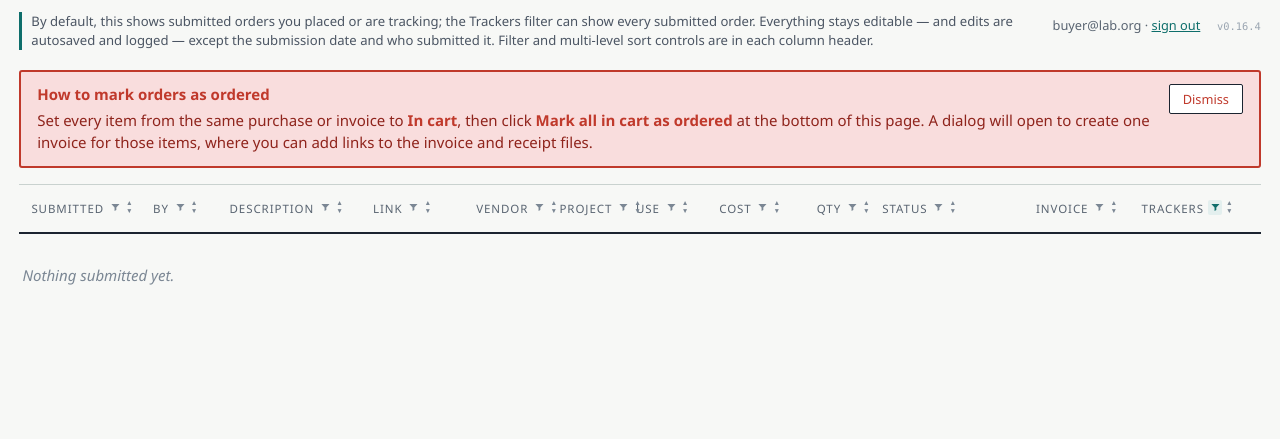
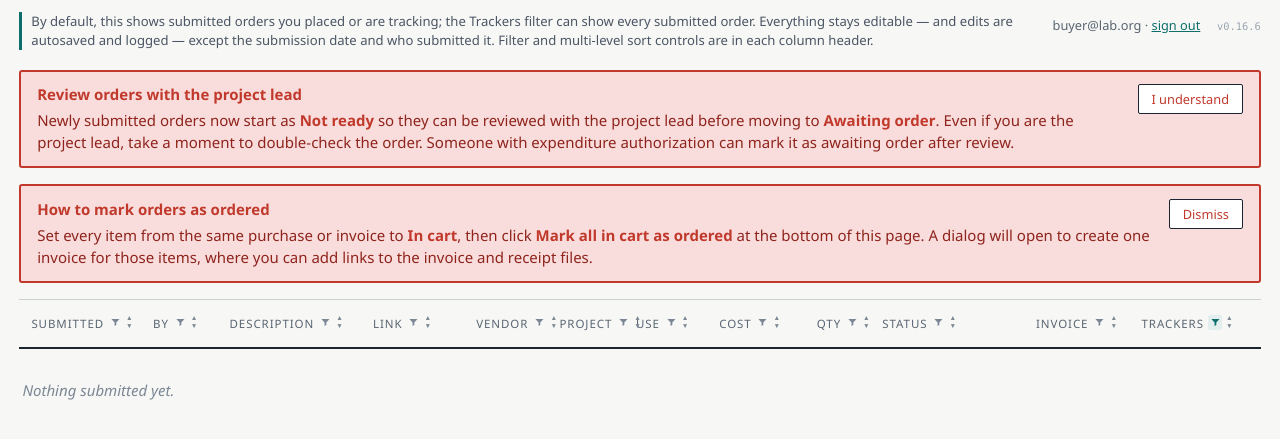
Before and after one commit to jmfrancklab/orderapp, a Flask app: page /submitted in a window 1280 px wide. Shown: the part 47-486 px from the top of the page. Run offline with Flask 3, Linux system fonts and the light colour scheme; the visitor is signed in with stand-in values (Sample User, id 1); data that the repository does not hold is empty.

Commit message:
add permissions

```diff
--- a/app.py
+++ b/app.py
@@ -25,7 +25,11 @@ BASE_DIR = os.path.dirname(os.path.abspath(__file__))
 DB_PATH = os.path.join(BASE_DIR, "orders.db")
 
 # Increment this (major.minor.patch) whenever you deploy a meaningful change.
-__version__ = "0.16.4"
+__version__ = "0.16.6"
+
+EXPENDITURE_PERMISSION_MESSAGE = (
+    "you need to to review this with the project lead, so they can mark it as awaiting order"
+)
 
 INVOICE_REIMBURSEMENT_DEFAULT = "madhur cc"
 INVOICE_REIMBURSEMENT_CHOICES = (
@@ -312,7 +316,7 @@ def api_order_from_capture():
     cur = db.execute(
         "INSERT INTO orders (user_email, description, link, vendor_id, project_id, cost,"
         " order_status) VALUES (?,?,?,?,?,?,?)",
-        (email, desc, link, vendor_id, project_id, cost, "awaiting order"))
+        (email, desc, link, vendor_id, project_id, cost, "not ready"))
     db.commit()
     return jsonify(ok=True, order_id=cur.lastrowid)
 
@@ -483,7 +487,7 @@ def init_db():
         cost TEXT NOT NULL DEFAULT '',
         quantity INTEGER NOT NULL DEFAULT 1,
         status TEXT NOT NULL DEFAULT 'draft',         -- 'draft' | 'submitted'
-        order_status TEXT NOT NULL DEFAULT 'awaiting order',-- fulfillment status
+        order_status TEXT NOT NULL DEFAULT 'not ready',-- fulfillment status
         invoice_id INTEGER REFERENCES invoices(id) ON DELETE SET NULL,
         submitted_at TEXT                             -- locked after submission
     );
@@ -506,7 +510,9 @@ def init_db():
         id INTEGER PRIMARY KEY,
         email TEXT NOT NULL UNIQUE,
         added_by TEXT NOT NULL DEFAULT 'system',
-        added_at TEXT NOT NULL
+        added_at TEXT NOT NULL,
+        is_admin INTEGER NOT NULL DEFAULT 0,
+        expenditure_authorization INTEGER NOT NULL DEFAULT 0
     );
     CREATE TABLE IF NOT EXISTS blocked_ips (
         id INTEGER PRIMARY KEY,
@@ -523,12 +529,29 @@ def init_db():
         detail TEXT NOT NULL DEFAULT ''
     );
     """)
+    # TEMPORARY admin bootstrap migration: remove after deployment (AGENTS.md).
+    # Grant existing users access only when introducing the column; restarting
+    # must never restore permissions that an admin has revoked.
+    db.execute("BEGIN IMMEDIATE")
+    if "is_admin" not in {
+        row[1] for row in db.execute("PRAGMA table_info(allowed_emails)")
+    }:
+        db.execute("ALTER TABLE allowed_emails ADD COLUMN is_admin INTEGER NOT NULL DEFAULT 0")
+        db.execute("UPDATE allowed_emails SET is_admin = 1")
+    # TEMPORARY expenditure bootstrap migration: remove after deployment (AGENTS.md).
+    if "expenditure_authorization" not in {
+        row[1] for row in db.execute("PRAGMA table_info(allowed_emails)")
+    }:
+        db.execute("ALTER TABLE allowed_emails ADD COLUMN expenditure_authorization INTEGER NOT NULL DEFAULT 0")
+        db.execute("UPDATE allowed_emails SET expenditure_authorization = 1")
+    db.commit()
+
     # Column-level migrations (idempotent — exception = already exists)
     for stmt in [
         "ALTER TABLE order_history ADD COLUMN table_name TEXT NOT NULL DEFAULT 'orders'",
         "ALTER TABLE vendors ADD COLUMN address TEXT DEFAULT ''",
         "ALTER TABLE orders ADD COLUMN cost TEXT NOT NULL DEFAULT ''",
-        "ALTER TABLE orders ADD COLUMN order_status TEXT NOT NULL DEFAULT 'awaiting order'",
+        "ALTER TABLE orders ADD COLUMN order_status TEXT NOT NULL DEFAULT 'not ready'",
         "ALTER TABLE orders ADD COLUMN quantity INTEGER NOT NULL DEFAULT 1",
         "ALTER TABLE orders ADD COLUMN invoice_id INTEGER REFERENCES invoices(id) ON DELETE SET NULL",
         "ALTER TABLE invoices ADD COLUMN tracking_info TEXT NOT NULL DEFAULT ''",
@@ -1301,6 +1324,32 @@ def current_user():
     return session.get("email")
 
 
+def current_user_is_admin(db):
+    row = db.execute(
+        "SELECT is_admin FROM allowed_emails WHERE email = ?", (current_user(),)
+    ).fetchone()
+    return bool(row and row["is_admin"])
+
+
+def can_add_tracker_user(db, email):
+    return current_user_is_admin(db) or db.execute(
+        "SELECT 1 FROM allowed_emails WHERE email = ?", (email,)
+    ).fetchone() is not None
+
+
+def can_authorize_expenditure(db):
+    row = db.execute(
+        "SELECT expenditure_authorization FROM allowed_emails WHERE email = ?",
+        (current_user(),),
+    ).fetchone()
+    return bool(row and row["expenditure_authorization"])
+
+
+def expenditure_permission_denied():
+    return jsonify(error=EXPENDITURE_PERMISSION_MESSAGE,
+                   code="expenditure_authorization_required"), 403
+
+
 def login_required(view):
     from functools import wraps
 
@@ -1541,7 +1590,7 @@ def new_row():
     project_id = last["project_id"] if last else None
     db.execute(
         "INSERT INTO orders (user_email, project_id, order_status) VALUES (?,?,?)",
-        (email, project_id, "awaiting order"),
+        (email, project_id, "not ready"),
     )
     db.commit()
     return redirect(url_for("orders"))
@@ -1585,13 +1634,16 @@ def api_delete_order(oid):
 def submit_orders():
     db = get_db()
     ts = now_iso()
-    ids = [r["id"] for r in db.execute(
-        "SELECT id FROM orders WHERE user_email = ? AND status = 'draft'",
-        (current_user(),))]
-    for oid in ids:
-        log_change(db, oid, "status", "draft", "submitted")
+    drafts = db.execute(
+        "SELECT id, order_status FROM orders WHERE user_email = ? AND status = 'draft'",
+        (current_user(),)).fetchall()
+    ids = [row["id"] for row in drafts]
+    for row in drafts:
+        log_change(db, row["id"], "status", "draft", "submitted")
+        if row["order_status"] != "not ready":
+            log_change(db, row["id"], "order_status", row["order_status"], "not ready")
     db.execute(
-        "UPDATE orders SET status = 'submitted', order_status = 'awaiting order', submitted_at = ? "
+        "UPDATE orders SET status = 'submitted', order_status = 'not ready', submitted_at = ? "
         "WHERE user_email = ? AND status = 'draft'",
         (ts, current_user()))
     log_event(db, "orders_submitted", f"{len(ids)} order{'s' if len(ids) != 1 else ''} submitted")
@@ -1695,6 +1747,8 @@ def update_vendor(vid):
 def users():
     db = get_db()
     if request.method == "POST":
+        if not current_user_is_admin(db):
+            return "ERROR -- you do not have permissions to add a user!", 403
         email = request.form.get("email", "").strip().lower()
         if EMAIL_RE.match(email):
             cur = db.execute(
@@ -1708,7 +1762,47 @@ def users():
     emails = db.execute("SELECT * FROM allowed_emails ORDER BY added_at DESC").fetchall()
     blocked = db.execute("SELECT * FROM blocked_ips ORDER BY blocked_at DESC").fetchall()
     return render_template("users.html", tab="users", emails=emails, blocked=blocked,
-                           threshold=_IP_BLOCK_THRESHOLD)
+                           threshold=_IP_BLOCK_THRESHOLD,
+                           can_manage_admin=current_user_is_admin(db))
+
+
+@app.route("/users/<int:uid>/admin", methods=["POST"])
+@login_required
+def update_user_admin(uid):
+    db = get_db()
+    if not current_user_is_admin(db):
+        return "ERROR -- you do not have permissions to change admin status!", 403
+    row = db.execute("SELECT is_admin FROM allowed_emails WHERE id = ?", (uid,)).fetchone()
+    if row is None:
+        return "User not found", 404
+    is_admin = 1 if request.form.get("is_admin") == "1" else 0
+    db.execute("UPDATE allowed_emails SET is_admin = ? WHERE id = ?", (is_admin, uid))
+    if row["is_admin"] != is_admin:
+        log_change(db, uid, "is_admin", row["is_admin"], is_admin,
+                   table_name="allowed_emails")
+    db.commit()
+    return redirect(url_for("users"))
+
+
+@app.route("/users/<int:uid>/expenditure-authorization", methods=["POST"])
+@login_required
+def update_user_expenditure_authorization(uid):
+    db = get_db()
+    if not current_user_is_admin(db):
+        return "ERROR -- you do not have permissions to change expenditure authorization!", 403
+    row = db.execute(
+        "SELECT expenditure_authorization FROM allowed_emails WHERE id = ?", (uid,)
+    ).fetchone()
+    if row is None:
+        return "User not found", 404
+    allowed = 1 if request.form.get("expenditure_authorization") == "1" else 0
+    db.execute("UPDATE allowed_emails SET expenditure_authorization = ? WHERE id = ?",
+               (allowed, uid))
+    if row["expenditure_authorization"] != allowed:
+        log_change(db, uid, "expenditure_authorization",
+                   row["expenditure_authorization"], allowed, table_name="allowed_emails")
+    db.commit()
+    return redirect(url_for("users"))
 
 
 @app.route("/users/<int:uid>/remove", methods=["POST"])
@@ -1843,6 +1937,11 @@ def api_patch_vendor(vid):
 def projects():
     db = get_db()
     if request.method == "POST":
+        if not current_user_is_admin(db):
+            return render_template(
+                "projects.html", tab="projects", projects=fetch_projects(db),
+                error="ERROR -- you do not have permissions to create a project!",
+            ), 403
         name = request.form.get("name", "").strip()
         if name:
             db.execute("INSERT OR IGNORE INTO projects (name, notes) VALUES (?,?)",
@@ -1957,6 +2056,8 @@ def api_bulk_update_orders():
     if status_requested:
         if order_status not in ORDER_STATUSES:
             return jsonify(error="invalid order status"), 400
+        if order_status != "not ready" and not can_authorize_expenditure(db):
+            return expenditure_permission_denied()
         if order_status == "ordered":
             return jsonify(
                 error="orders can only be marked ordered from the in-cart action"
@@ -1965,6 +2066,8 @@ def api_bulk_update_orders():
     tracker_email = str(data.get("tracker_email") or "").strip().lower()
     if tracker_requested and not EMAIL_RE.match(tracker_email):
         return jsonify(error="invalid tracker email"), 400
+    if tracker_requested and not can_add_tracker_user(db, tracker_email):
+        return jsonify(error="ERROR -- you do not have permissions to add a user!"), 403
     if not (project_requested or status_requested or tracker_requested):
         return jsonify(error="choose at least one change"), 400
 
@@ -2035,9 +2138,11 @@ def api_save(oid):
 
     data = request.get_json(silent=True) or {}
     requested_status = data.get("order_status")
-    if requested_status is not None:
+    if "order_status" in data:
         if requested_status not in ORDER_STATUSES:
             return jsonify(error="invalid order status"), 400
+        if requested_status != "not ready" and not can_authorize_expenditure(db):
+            return expenditure_permission_denied()
         if requested_status == "ordered" and order["order_status"] != "ordered":
             return jsonify(error="orders can only be marked ordered from the in-cart action"), 400
     sets, vals = [], []
@@ -2072,6 +2177,8 @@ def api_save(oid):
 def api_invoice_from_cart():
     """Group every visible in-cart order into an invoice and mark it ordered."""
     db = get_db()
+    if not can_authorize_expenditure(db):
+        return expenditure_permission_denied()
     email = current_user()
     requested_ids = (request.get_json(silent=True) or {}).get("order_ids")
     if isinstance(requested_ids, list):
@@ -2201,7 +2308,7 @@ def import_excel():
             "INSERT INTO orders (user_email, description, link, vendor_id, project_id,"
             " use_note, cost, quantity, order_status) VALUES (?,?,?,?,?,?,?,?,?)",
             (email, desc, link, vendor_id, project_id, use_note, cost, qty,
-             "awaiting order"))
+             "not ready"))
         inserted += 1
     log_event(db, "excel_import", f"imported {inserted} row{'s' if inserted != 1 else ''}")
     db.commit()
@@ -2304,6 +2411,8 @@ def api_add_tracker(oid):
     email = (request.get_json(silent=True) or {}).get("email", "").strip().lower()
     if not EMAIL_RE.match(email):
         return jsonify(error="invalid email"), 400
+    if not can_add_tracker_user(db, email):
+        return jsonify(error="ERROR -- you do not have permissions to add a user!"), 403
     cur = db.execute("INSERT OR IGNORE INTO trackers (order_id, email) VALUES (?,?)",
                      (oid, email))
     if cur.rowcount:
--- a/static/app.js
+++ b/static/app.js
@@ -31,18 +31,41 @@
 
   function setState(txt) { if (saveState) saveState.textContent = txt; }
 
-  function post(url, method, body, onOk) {
+  function checkedJson(response) {
+    return response.json().then(function (data) {
+      if (!response.ok) {
+        var error = new Error(data.error || "Request failed");
+        error.permissionDenied = data.code === "expenditure_authorization_required";
+        if (error.permissionDenied) {
+          var popup = document.createElement("dialog");
+          popup.setAttribute("aria-label", "Expenditure authorization required");
+          var message = document.createElement("p");
+          message.textContent = "⚠ " + data.error;
+          popup.appendChild(message);
+          var close = document.createElement("button");
+          close.textContent = "OK";
+          close.onclick = function () { popup.close(); };
+          popup.appendChild(close);
+          popup.addEventListener("close", function () { popup.remove(); });
+          document.body.appendChild(popup);
+          popup.showModal();
+        }
+        throw error;
+      }
+      return data;
+    });
+  }
+
+  function post(url, method, body, onOk, onError) {
     pending++; setState("saving…");
     fetch(url, {
       method: method,
       headers: { "Content-Type": "application/json" },
       body: JSON.stringify(body)
-    }).then(function (r) {
-      if (!r.ok) throw new Error(r.status);
-      return r.json();
-    }).then(function (data) {
+    }).then(checkedJson).then(function (data) {
       if (onOk) onOk(data);
-    }).catch(function () {
+    }).catch(function (error) {
+      if (onError) onError(error);
       setState("save failed — retrying on next edit");
       pending = 1; // keep the warning until something succeeds
     }).finally(function () {
@@ -112,7 +135,16 @@
     var field = input.dataset.field;
     var body = {};
     body[field] = input.value;
-    post("/api/orders/" + row.dataset.id, "POST", body, onOk);
+    post("/api/orders/" + row.dataset.id, "POST", body, function (data) {
+      if (field === "order_status") input.dataset.savedValue = body[field];
+      if (onOk) onOk(data);
+    }, function () {
+      if (field === "order_status") {
+        var original = input.querySelector("option[selected]");
+        input.value = input.dataset.savedValue || (original ? original.value : "not ready");
+        updateStatusClass(input);
+      }
+    });
   }
 
   function debounceSave(input) {
@@ -1031,32 +1063,25 @@
 
   /* --- submitted-row bulk selection ---------------------------------- */
 
-  var submittedOrderingNotice = document.getElementById("submitted-ordering-notice");
-  if (submittedOrderingNotice) {
-    var noticeUser = (submittedOrderingNotice.dataset.currentUser || "")
-      .trim().toLowerCase();
-    var noticeStorageKey = "orderapp:submitted-ordering-notice-dismissed:" + noticeUser;
-    var noticeDismissed = false;
+  function initializeOneTimeConfirm(notice) {
+    var noticeUser = (notice.dataset.currentUser || "").trim().toLowerCase();
+    var noticeStorageKey = "orderapp:" + notice.dataset.oneTimeConfirm + "-dismissed:" + noticeUser;
     try {
-      noticeDismissed = window.localStorage.getItem(noticeStorageKey) === "1";
-    } catch (error) {
-      // Storage can be disabled; keep the notice dismissible for this page view.
-    }
-    submittedOrderingNotice.hidden = noticeDismissed;
-
-    var dismissSubmittedNotice = document.getElementById(
-      "dismiss-submitted-ordering-notice");
-    if (dismissSubmittedNotice) {
-      dismissSubmittedNotice.addEventListener("click", function () {
-        submittedOrderingNotice.hidden = true;
-        try {
-          window.localStorage.setItem(noticeStorageKey, "1");
-        } catch (error) {
-          // The notice is still dismissed until the page is loaded again.
-        }
-      });
-    }
-  }
+      notice.hidden = window.localStorage.getItem(noticeStorageKey) === "1";
+    } catch (e) {
+      notice.hidden = false;
+    }
+    notice.querySelector("[data-confirm-notice]").addEventListener("click", function () {
+      notice.hidden = true;
+      try {
+        window.localStorage.setItem(noticeStorageKey, "1");
+      } catch (e) {
+        // Storage may be disabled; confirmation still works for this page view.
+      }
+    });
+  }
+
+  document.querySelectorAll("[data-one-time-confirm]").forEach(initializeOneTimeConfirm);
 
   var selectionMode = document.getElementById("selection-mode");
   var changeSelectedBtn = document.getElementById("change-selected");
@@ -1201,12 +1226,7 @@
         method: "POST",
         headers: { "Content-Type": "application/json" },
         body: JSON.stringify(body)
-      }).then(function (response) {
-        return response.json().then(function (data) {
-          if (!response.ok) throw new Error(data.error || "could not apply changes");
-          return data;
-        });
-      }).then(function () {
+      }).then(checkedJson).then(function () {
         window.location.reload();
       }).catch(function (err) {
         error.textContent = err.message;
@@ -1271,12 +1291,7 @@
         body: JSON.stringify({
           order_ids: JSON.parse(markCartOrderedBtn.dataset.inCartIds || "[]")
         })
-      }).then(function (r) {
-        return r.json().then(function (data) {
-          if (!r.ok) throw new Error(data.error || "could not create invoice");
-          return data;
-        });
-      }).then(function (data) {
+      }).then(checkedJson).then(function (data) {
         showInvoicePopup({
           id: data.invoice_id,
           nickname: data.nickname,
@@ -1288,7 +1303,7 @@
       }).catch(function (err) {
         markCartOrderedBtn.disabled = false;
         markCartOrderedBtn.textContent = "Mark all in cart as ordered";
-        window.alert(err.message);
+        if (!err.permissionDenied) window.alert(err.message);
       });
     });
   }
--- a/static/style.css
+++ b/static/style.css
@@ -69,20 +69,20 @@ main { width: 100%; padding: 1.2rem 1.2rem 3rem; margin: 0 auto; }
 }
 .explain a { color: var(--accent); }
 
-.submitted-ordering-notice {
+.one-time-confirm {
   display: flex; align-items: flex-start; justify-content: space-between; gap: 1rem;
   margin: 0 0 1rem; padding: .8rem 1rem;
   border: 2px solid var(--alert); border-radius: 3px;
   background: #f9dddd; color: #8f241c;
 }
-.submitted-ordering-notice[hidden] { display: none; }
-.submitted-ordering-notice strong { color: var(--alert); }
-.submitted-ordering-notice p { margin: .25rem 0 0; }
-.submitted-ordering-notice-dismiss {
+.one-time-confirm[hidden] { display: none; }
+.one-time-confirm strong { color: var(--alert); }
+.one-time-confirm p { margin: .25rem 0 0; }
+.one-time-confirm-dismiss {
   flex: 0 0 auto; border-color: var(--alert); background: #fff;
   color: var(--alert);
 }
-.submitted-ordering-notice-dismiss:hover {
+.one-time-confirm-dismiss:hover {
   background: var(--alert); color: #fff;
 }
 
--- /dev/null
+++ b/templates/_one_time_confirm.html
@@ -0,0 +1,12 @@
+{% macro one_time_confirm(key, current_email, title, button_label="I understand") %}
+<aside class="one-time-confirm" id="{{ key }}"
+       data-one-time-confirm="{{ key }}" data-current-user="{{ current_email }}"
+       aria-labelledby="{{ key }}-title" hidden>
+  <div>
+    <strong id="{{ key }}-title">{{ title }}</strong>
+    {{ caller() }}
+  </div>
+  <button type="button" class="mini one-time-confirm-dismiss"
+          id="dismiss-{{ key }}" data-confirm-notice>{{ button_label }}</button>
+</aside>
+{% endmacro %}
--- a/templates/projects.html
+++ b/templates/projects.html
@@ -5,6 +5,7 @@
 {% endblock %}
 
 {% block content %}
+{% if error %}<p role="alert">{{ error }}</p>{% endif %}
 
 {% for p in projects %}
 <form id="p{{ p.id }}" method="post" action="{{ url_for('update_project', pid=p.id) }}"></form>
--- a/templates/submitted.html
+++ b/templates/submitted.html
@@ -11,19 +11,20 @@ who submitted it. Filter and multi-level sort controls are in each column header
 
 {% from "_column_controls.html" import column_heading %}
 
-<aside class="submitted-ordering-notice" id="submitted-ordering-notice"
-       data-current-user="{{ current_email }}" aria-labelledby="submitted-ordering-notice-title"
-       hidden>
-  <div>
-    <strong id="submitted-ordering-notice-title">How to mark orders as ordered</strong>
-    <p>Set every item from the same purchase or invoice to <strong>In cart</strong>,
-    then click <strong>Mark all in cart as ordered</strong> at the bottom of this
-    page. A dialog will open to create one invoice for those items, where you can
-    add links to the invoice and receipt files.</p>
-  </div>
-  <button type="button" class="mini submitted-ordering-notice-dismiss"
-          id="dismiss-submitted-ordering-notice">Dismiss</button>
-</aside>
+{% from "_one_time_confirm.html" import one_time_confirm %}
+{% call one_time_confirm("project-review-notice", current_email, "Review orders with the project lead") %}
+<p>Newly submitted orders now start as <strong>Not ready</strong> so they can be
+reviewed with the project lead before moving to <strong>Awaiting order</strong>.
+Even if you are the project lead, take a moment to double-check the order.
+Someone with expenditure authorization can mark it as awaiting order after review.</p>
+{% endcall %}
+
+{% call one_time_confirm("submitted-ordering-notice", current_email, "How to mark orders as ordered", "Dismiss") %}
+<p>Set every item from the same purchase or invoice to <strong>In cart</strong>,
+then click <strong>Mark all in cart as ordered</strong> at the bottom of this
+page. A dialog will open to create one invoice for those items, where you can
+add links to the invoice and receipt files.</p>
+{% endcall %}
 
 {% macro invoice_cell(invoice) %}
   {% if invoice %}
```
Also changed, not shown: AGENTS.md (added, +19 -0 lines), templates/users.html (+26 -3 lines), tests/test_admin_permissions.py (added, +80 -0 lines), tests/test_expenditure_permissions.py (added, +82 -0 lines), tests/test_invoice_filters.py (added, +57 -0 lines), tests/test_invoice_workflow.py (+2 -1 lines), tests/test_submitted_notice.py (+3 -5 lines), README.md.
